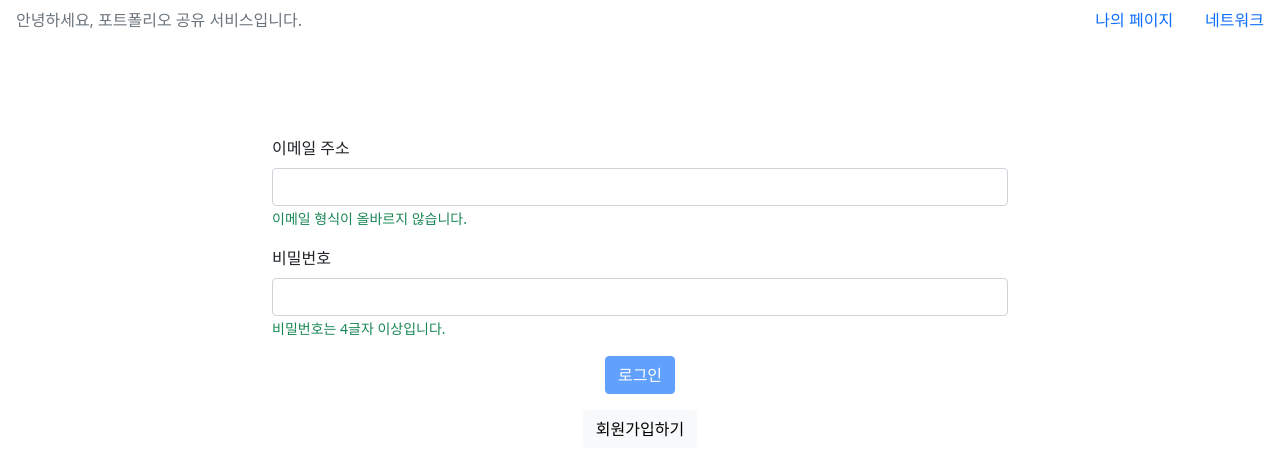
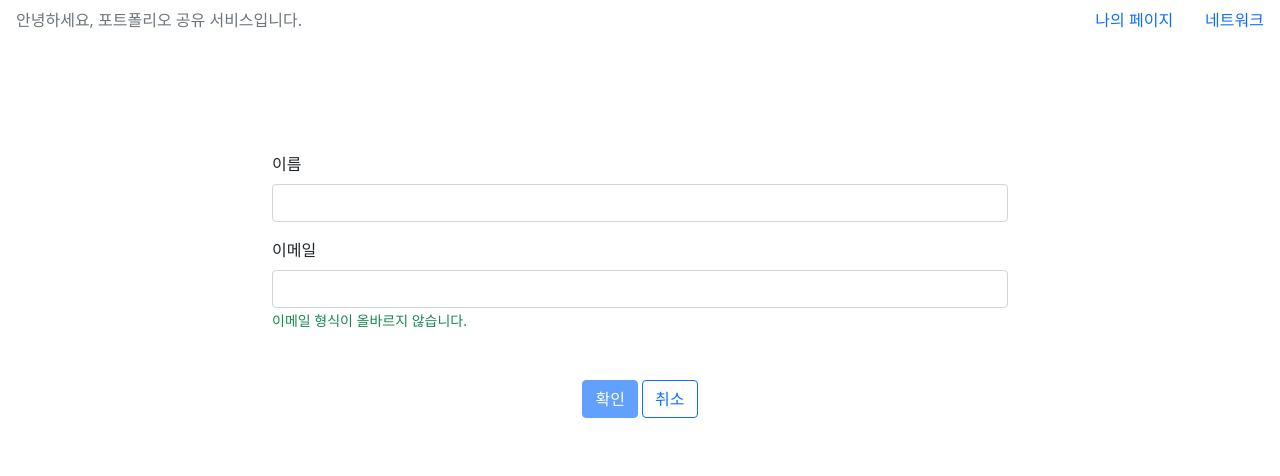
Before and after one commit to kgustj/elice-portfolio-share, a React (Create React App) app in the folder front/: page /reset-password in a window 1280 px wide. Before the commit this address led to /login. Shown: the top 476 px of the page. Built offline with nearby package versions, Linux system fonts and the light colour scheme; no server answers.

Commit message:
Feat: password reset front

```diff
--- a/front/src/App.js
+++ b/front/src/App.js
@@ -8,8 +8,9 @@ import Header from "./components/Header";
 import LoginForm from "./components/user/LoginForm";
 import Network from "./components/user/Network";
 import RegisterForm from "./components/user/RegisterForm";
+import Portfolio from "./components/Portfolio";
 import UserChangePassword from "./components/user/UserChangePassword";
-import Portfolio from "./components/Portfolio";
+import UserPasswordReset from "./components/user/UserPasswordReset";
 
 // 실행 전 임시 데이터 필요 여부를 확인한 뒤 제거 혹은 유지해주세요
 // components>award>Awards
@@ -68,6 +69,7 @@ function App() {
               <Route path="/register" element={<RegisterForm />} />
               <Route path="/users/:userId" element={<Portfolio />} />
               <Route path="/change-password" element={<UserChangePassword/>}/>
+              <Route path="/reset-password" element={<UserPasswordReset/>}/>
               <Route path="/network" element={<Network />} />
               <Route path="*" element={<Portfolio />} />
             </Routes>
--- a/front/src/components/user/LoginForm.js
+++ b/front/src/components/user/LoginForm.js
@@ -92,26 +92,35 @@ function LoginForm() {
                 </Form.Text>
               )}
             </Form.Group>
+            <Row>
+              <Col>
+                <Form.Group as={Row} className="m-3 text-center">
+                  <Button variant="primary" type="submit" disabled={!isFormValid}>
+                    로그인
+                  </Button>
+                </Form.Group>
+              </Col>
+              <Col>
+                <Form.Group as={Row} className="m-3 text-center">
+                  <Button variant="light" onClick={() => navigate("/register")}>
+                    회원가입하기
+                  </Button>
+                </Form.Group>
+              </Col>
+            </Row>
+
 
             <Form.Group as={Row} className="mt-3 text-center">
               <Col sm={{ span: 20 }}>
-                <Button variant="primary" type="submit" disabled={!isFormValid}>
-                  로그인
-                </Button>
-              </Col>
-            </Form.Group>
-
-            <Form.Group as={Row} className="mt-3 text-center">
-              <Col sm={{ span: 20 }}>
-                <Button variant="light" onClick={() => navigate("/register")}>
-                  회원가입하기
+                <Button variant="secondary" onClick={() => navigate("/reset-password")}>
+                  비밀번호 변경하기
                 </Button>
               </Col>
             </Form.Group>
           </Form>
         </Col>
       </Row>
-    </Container>
+    </Container >
   );
 }
 
--- a/front/src/components/user/UserChangePassword.js
+++ b/front/src/components/user/UserChangePassword.js
@@ -26,7 +26,7 @@ function LoginForm() {
 
     try {
       // "/change-password" 엔드포인트로 post요청함.
-      const res = await Api.post("change-password", {
+      await Api.post("change-password", {
         oldpassword: currentPassword,
         password,
         passwordConfirm: password
--- /dev/null
+++ b/front/src/components/user/UserPasswordReset.js
@@ -0,0 +1,92 @@
+import React, { useState } from "react";
+import { useNavigate } from "react-router-dom";
+import { Container, Col, Row, Form, Button } from "react-bootstrap";
+
+import * as Api from "../../api";
+
+function LoginForm() {
+  const navigate = useNavigate();
+
+   // 이메일이 abc@example.com 형태인지 regex를 이용해 확인함.
+   const validateEmail = (email) => {
+    return email
+      .toLowerCase()
+      .match(
+        /^(([^<>()[\]\\.,;:\s@"]+(\.[^<>()[\]\\.,;:\s@"]+)*)|(".+"))@((\[[0-9]{1,3}\.[0-9]{1,3}\.[0-9]{1,3}\.[0-9]{1,3}\])|(([a-zA-Z\-0-9]+\.)+[a-zA-Z]{2,}))$/
+      );
+  };
+
+  // useState로 currentEmail 상태를 생성함.
+  const [name, setName] = useState("");
+  // useState로 password 상태를 생성함.
+  const [email, setEmail] = useState("");
+
+  //위 validateEmail 함수를 통해 이메일 형태 적합 여부를 확인함.
+  const isEmailValid = validateEmail(email);
+
+  const handleSubmit = async (e) => {
+    e.preventDefault();
+
+    try {
+      // "/reset-password" 엔드포인트로 post요청함.
+      await Api.post("reset-password", {
+        name,
+        email
+      });
+
+      alert('임시 비밀번호가 발급되었습니다.')
+
+      // 기본 페이지로 이동함.
+      navigate("/", { replace: true });
+    } catch (err) {
+      alert('일치하는 사용자 정보가 없습니다.')
+      console.log("변경에 실패하였습니다.\n", err);
+    }
+  };
+
+  return (
+    <Container>
+      <Row className="justify-content-md-center mt-5">
+        <Col lg={8}>
+          <Form onSubmit={handleSubmit}>
+            <Form.Group controlId="name" className="mt-3">
+              <Form.Label>이름</Form.Label>
+              <Form.Control
+                type="input"
+                value={name}
+                onChange={(e) => setName(e.target.value)}
+              />
+            </Form.Group>
+            <Form.Group controlId="email" className="mt-3">
+              <Form.Label>이메일</Form.Label>
+              <Form.Control
+                type="email"
+                value={email}
+                onChange={(e) => setEmail(e.target.value)}
+              />
+              {!isEmailValid && (
+                <Form.Text className="text-success">
+                  이메일 형식이 올바르지 않습니다.
+                </Form.Text>
+              )}
+            </Form.Group>
+
+            <Form.Group as={Row} className="mt-5 text-center">
+              <Col>
+                <Button variant="primary" type="submit" disabled={!isEmailValid}>
+                  확인
+                </Button>
+                {'     '}
+                <Button variant="outline-primary" onClick={() => navigate("/")}>
+                  취소
+                </Button>
+              </Col>
+            </Form.Group>
+          </Form>
+        </Col>
+      </Row>
+    </Container>
+  );
+}
+
+export default LoginForm;
```
